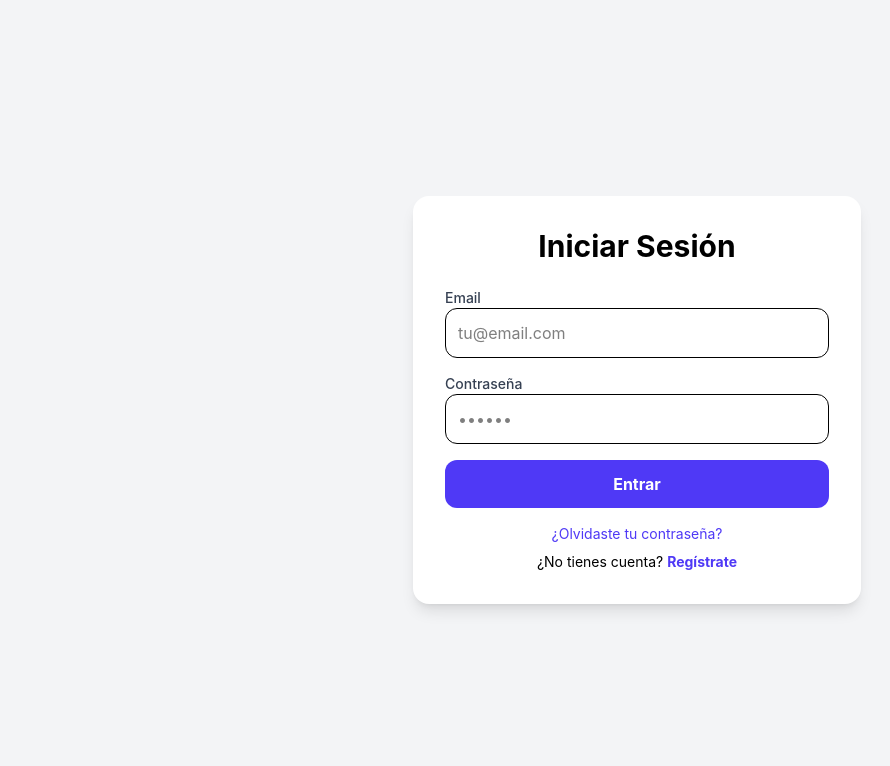
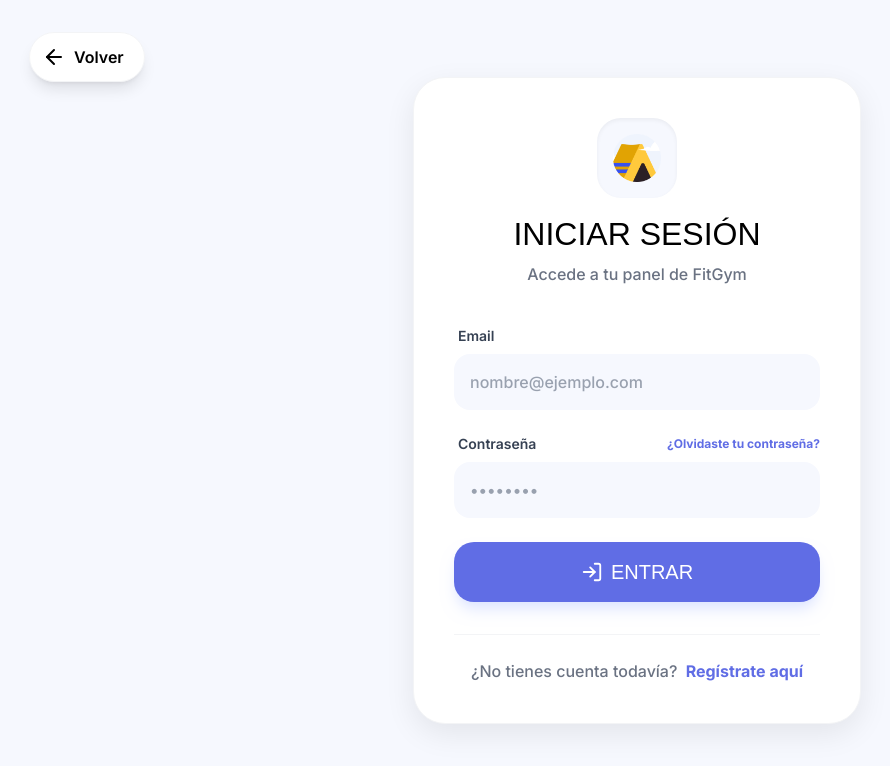
Before and after one commit to lcmarquez2005/fitgym, a React (Vite) app: page /login in a window 1280 px wide. Shown: the top 766 px of the page, without its empty margins (3-893 px from the left). Built offline with nearby package versions, Linux system fonts and the light colour scheme; no server answers; a web font is replaced by a local one.

Commit message:
new login and redirections

```diff
--- a/src/components/layout/Navbar.tsx
+++ b/src/components/layout/Navbar.tsx
@@ -1,7 +1,9 @@
 import { Link, useNavigate } from "react-router-dom";
+import { useAuth } from "@context/AuthContext";
 
 const Navbar = () => {
   const navigate = useNavigate();
+  const { isAuthenticated } = useAuth();
 
   return (
     // Contenedor principal
@@ -31,13 +33,22 @@ const Navbar = () => {
             <Link to="/about" className="text-black text-base hover:text-blue-600 transition-colors">About</Link>
           </div>
 
-          {/* Botón de Login */}
+          {/* Botón de Login o Dashboard */}
+          {isAuthenticated ? (
+            <button
+              className="bg-black py-3 px-6 rounded-3xl hover:bg-gray-800 transition-all active:scale-95 shadow-md"
+              onClick={() => navigate("/erp")}
+            >
+              <span className="text-white text-base font-bold">Dashboard</span>
+            </button>
+          ) : (
             <button
               className="bg-[#606DE5] py-3 px-6 rounded-3xl hover:bg-[#4a55c2] transition-all active:scale-95 shadow-md shadow-indigo-100"
               onClick={() => navigate("/login")}
             >
               <span className="text-white text-base font-bold">Log in</span>
             </button>
+          )}
         </div>
 
       </div>
--- a/src/components/layout/Sidebar.tsx
+++ b/src/components/layout/Sidebar.tsx
@@ -10,28 +10,26 @@ import {
   Settings,
   Menu,
   X,
-  Users
+  Users,
+  Home
 } from 'lucide-react';
 import { AltaUsuario } from '../client/AltaUsuario';
+import { useAuth } from '@context/AuthContext';
 
 interface SidebarProps {
-  userName?: string;
-  role?: string;
   activeTab?: string;
   onNavigate?: (tab: string) => void;
-  onLogout?: () => void;
 }
 
 const Sidebar: React.FC<SidebarProps> = ({
-  userName = "Luis",
-  role = "Admin",
   activeTab: propActiveTab = "Dashboard",
   onNavigate,
-  onLogout
 }) => {
+  const { user, logout } = useAuth();
   const [isOpen, setIsOpen] = useState(false);
   const [showAltaUsuario, setShowAltaUsuario] = useState(false);
   const location = useLocation();
+
   // Sincroniza el tab activo con la ruta
   const getActiveTab = () => {
     if (location.pathname.startsWith('/erp')) return 'Dashboard';
@@ -40,7 +38,9 @@ const Sidebar: React.FC<SidebarProps> = ({
     if (location.pathname.startsWith('/alta')) return 'Alta de Usuario';
     if (location.pathname.startsWith('/socio')) return 'Socio';
     return propActiveTab;
-  };const [activeTab, setActiveTab] = useState<string>('Dashboard');
+  };
+
+  const [activeTab, setActiveTab] = useState<string>('Dashboard');
 
   // Actualiza el tab activo cuando cambia la ruta
   React.useEffect(() => {
@@ -52,7 +52,7 @@ const Sidebar: React.FC<SidebarProps> = ({
   const menuItems = [
     { name: "Dashboard", icon: <LayoutDashboard size={24} /> },
     { name: "Alta de Usuario", icon: <UserPlus size={24} /> },
-    { name: "Socio", icon: <Users size={24} /> }, // <-- NUEVO: Agregamos la opción Socio al menú
+    { name: "Socio", icon: <Users size={24} /> },
     { name: "Planes", icon: <Dumbbell size={24} /> },
     { name: "Control Acceso", icon: <ShieldCheck size={24} /> },
   ];
@@ -71,7 +71,7 @@ const Sidebar: React.FC<SidebarProps> = ({
       setActiveTab('Planes')
       navigate('/planes');
       setIsOpen(false);
-    } else if (name === "Socio") { // <-- NUEVO: Agregamos la navegación para Socio
+    } else if (name === "Socio") {
       setActiveTab('Socio');
       navigate('/socio');
       setIsOpen(false);
@@ -81,9 +81,14 @@ const Sidebar: React.FC<SidebarProps> = ({
     }
   };
 
+  const handleLogout = () => {
+    logout();
+    navigate('/login');
+    setIsOpen(false);
+  };
+
   const handleUserCreated = (userData: any) => {
     console.log('Usuario creado exitosamente:', userData);
-    // Aquí puedes agregar lógica adicional como actualizar una lista, mostrar notificación, etc.
   };
 
   return (
@@ -132,10 +137,10 @@ const Sidebar: React.FC<SidebarProps> = ({
               />
               <div className="flex flex-1 flex-col items-start gap-0">
                 <span className="text-black text-[22px] font-bakbak leading-tight">
-                  {userName}
+                  {user?.name || "Invitado"}
                 </span>
                 <span className="text-gray-500 text-[16px] font-inter font-medium">
-                  {role}
+                  {user?.rol || "Sin rol"}
                 </span>
               </div>
               <button className="p-2 hover:bg-gray-100 rounded-full transition-colors text-gray-400">
@@ -147,6 +152,23 @@ const Sidebar: React.FC<SidebarProps> = ({
 
             {/* Menú de Navegación */}
             <nav className="flex flex-col w-full gap-2 mb-6 flex-1 overflow-y-auto">
+              <button
+                onClick={() => {
+                  navigate('/');
+                  setIsOpen(false);
+                }}
+                className="flex items-center w-full p-3 rounded-xl transition-all gap-3 group text-gray-600 hover:bg-gray-50 mb-2"
+              >
+                <div className="text-gray-400 group-hover:text-black">
+                  <Home size={24} />
+                </div>
+                <span className="text-[19px] font-inter font-semibold">
+                  Ir a Landing
+                </span>
+              </button>
+
+              <div className="bg-gray-100 w-full h-[1px] mb-4" />
+
               {menuItems.map((item) => (
                 <button
                   key={item.name}
@@ -171,11 +193,8 @@ const Sidebar: React.FC<SidebarProps> = ({
 
             {/* Botón Log Out */}
             <button
-              className="flex items-center justify-center w-full bg-[#606DE5] hover:bg-[#4f5bd1] text-white py-4 px-6 rounded-2xl border-0 transition-all shadow-lg active:scale-95 gap-2"
-              onClick={() => {
-                if (onLogout) onLogout();
-                navigate('/');
-              }}
+              className="flex items-center justify-center w-full bg-red-500 hover:bg-red-600 text-white py-4 px-6 rounded-2xl border-0 transition-all shadow-lg active:scale-95 gap-2"
+              onClick={handleLogout}
             >
               <LogOut size={20} />
               <span className="text-[20px] font-bakbak">
--- a/src/pages/auth/LoginPage.tsx
+++ b/src/pages/auth/LoginPage.tsx
@@ -4,6 +4,8 @@ import { Link, useNavigate } from 'react-router-dom';
 import { AuthService, type LoginRequest } from '@services/auth.service';
 import { useAuth } from '@context/AuthContext';
 import { useAuthRedirect } from '@hooks/useAuthRedirect';
+import { ArrowLeft, LogIn } from 'lucide-react';
+import logoImage from '@assets/logo.png';
 
 export const LoginPage = () => {
     const navigate = useNavigate();
@@ -48,39 +50,64 @@ export const LoginPage = () => {
     };
 
     return (
-        <div className="min-h-screen flex items-center justify-center bg-gray-100">
-            <div className="bg-white p-8 rounded-2xl shadow-lg w-full max-w-md">
-                <h2 className="text-3xl font-bold text-center mb-6">Iniciar Sesión</h2>
+        <div className="min-h-screen flex items-center justify-center bg-[#F6F8FE] font-inter p-4">
+            {/* Botón Volver - Estilo circular como el de la Sidebar */}
+            <button
+                onClick={() => navigate('/')}
+                className="fixed top-8 left-8 p-3 bg-white rounded-full shadow-lg hover:bg-gray-50 transition-all border border-gray-100 text-black active:scale-95 flex items-center gap-2 group"
+                aria-label="Volver al inicio"
+            >
+                <ArrowLeft size={24} className="group-hover:-translate-x-1 transition-transform" />
+                <span className="pr-2 font-semibold hidden md:block">Volver</span>
+            </button>
+
+            <div
+                className="bg-white p-10 rounded-[32px] w-full max-w-md border border-gray-100 relative"
+                style={{ boxShadow: "0px 10px 30px rgba(0, 0, 0, 0.08)" }}
+            >
+                {/* Logo y Encabezado */}
+                <div className="flex flex-col items-center mb-10">
+                    <div className="w-20 h-20 bg-[#F6F8FE] rounded-3xl flex items-center justify-center mb-4 shadow-inner">
+                        <img src={logoImage} alt="FitGym Logo" className="w-12 h-12 object-contain" />
+                    </div>
+                    <h2 className="text-[32px] font-bakbak text-black uppercase leading-tight">Iniciar Sesión</h2>
+                    <p className="text-gray-500 font-medium mt-2">Accede a tu panel de FitGym</p>
+                </div>
 
                 {error && (
-                    <div className="bg-red-100 border border-red-400 text-red-700 px-4 py-3 rounded-lg mb-4">
+                    <div className="bg-red-50 border border-red-100 text-red-600 px-4 py-3 rounded-2xl mb-6 text-sm font-medium animate-pulse">
                         {error}
                     </div>
                 )}
 
-                <form onSubmit={handleSubmit} className="space-y-4">
+                <form onSubmit={handleSubmit} className="space-y-6">
                     <div>
-                        <label className="block text-sm font-medium text-gray-700">Email</label>
+                        <label className="block text-sm font-semibold text-gray-700 mb-2 ml-1">Email</label>
                         <input
                             type="email"
                             name="email"
                             value={formData.email}
                             onChange={handleChange}
-                            className="w-full p-3 border rounded-xl focus:ring-2 focus:ring-indigo-500"
-                            placeholder="tu@email.com"
+                            className="w-full p-4 bg-[#F6F8FE] border-0 rounded-2xl focus:ring-2 focus:ring-[#606DE5] transition-all outline-none font-medium text-gray-800 placeholder:text-gray-400"
+                            placeholder="nombre@ejemplo.com"
                             required
                         />
                     </div>
 
                     <div>
-                        <label className="block text-sm font-medium text-gray-700">Contraseña</label>
+                        <div className="flex justify-between items-center mb-2 ml-1">
+                            <label className="block text-sm font-semibold text-gray-700">Contraseña</label>
+                            <Link to="/forgot-password" className="text-xs font-bold text-[#606DE5] hover:underline">
+                                ¿Olvidaste tu contraseña?
+                            </Link>
+                        </div>
                         <input
                             type="password"
                             name="password"
                             value={formData.password}
                             onChange={handleChange}
-                            className="w-full p-3 border rounded-xl focus:ring-2 focus:ring-indigo-500"
-                            placeholder="••••••"
+                            className="w-full p-4 bg-[#F6F8FE] border-0 rounded-2xl focus:ring-2 focus:ring-[#606DE5] transition-all outline-none font-medium text-gray-800 placeholder:text-gray-400"
+                            placeholder="••••••••"
                             required
                         />
                     </div>
@@ -88,22 +115,24 @@ export const LoginPage = () => {
                     <button
                         type="submit"
                         disabled={loading}
-                        className="w-full py-3 bg-indigo-600 text-white rounded-xl font-bold hover:bg-indigo-700 disabled:opacity-50"
+                        className="w-full py-4 bg-[#606DE5] text-white rounded-[20px] font-bakbak text-xl hover:bg-[#4f5bd1] transition-all shadow-lg shadow-indigo-100 active:scale-95 disabled:opacity-50 flex items-center justify-center gap-2 mt-4"
                     >
-                        {loading ? 'Iniciando sesión...' : 'Entrar'}
+                        {loading ? (
+                            <div className="h-6 w-6 border-2 border-white/30 border-t-white rounded-full animate-spin" />
+                        ) : (
+                            <>
+                                <LogIn size={22} />
+                                <span>ENTRAR</span>
+                            </>
+                        )}
                     </button>
                 </form>
 
-                <div className="mt-4 text-center text-sm space-y-2">
-                    <p>
-                        <Link to="/forgot-password" className="text-indigo-600 hover:underline">
-                            ¿Olvidaste tu contraseña?
-                        </Link>
-                    </p>
-                    <p>
-                        ¿No tienes cuenta?{' '}
-                        <Link to="/register" className="text-indigo-600 hover:underline font-bold">
-                            Regístrate
+                <div className="mt-8 text-center pt-6 border-t border-gray-100">
+                    <p className="text-gray-500 font-medium">
+                        ¿No tienes cuenta todavía?{' '}
+                        <Link to="/register" className="text-[#606DE5] hover:underline font-bold ml-1">
+                            Regístrate aquí
                         </Link>
                     </p>
                 </div>
```
Also changed, not shown: 1 other file (tests, documents, lock files or other folders). Lines whose indentation alone changed are shown as unchanged.
